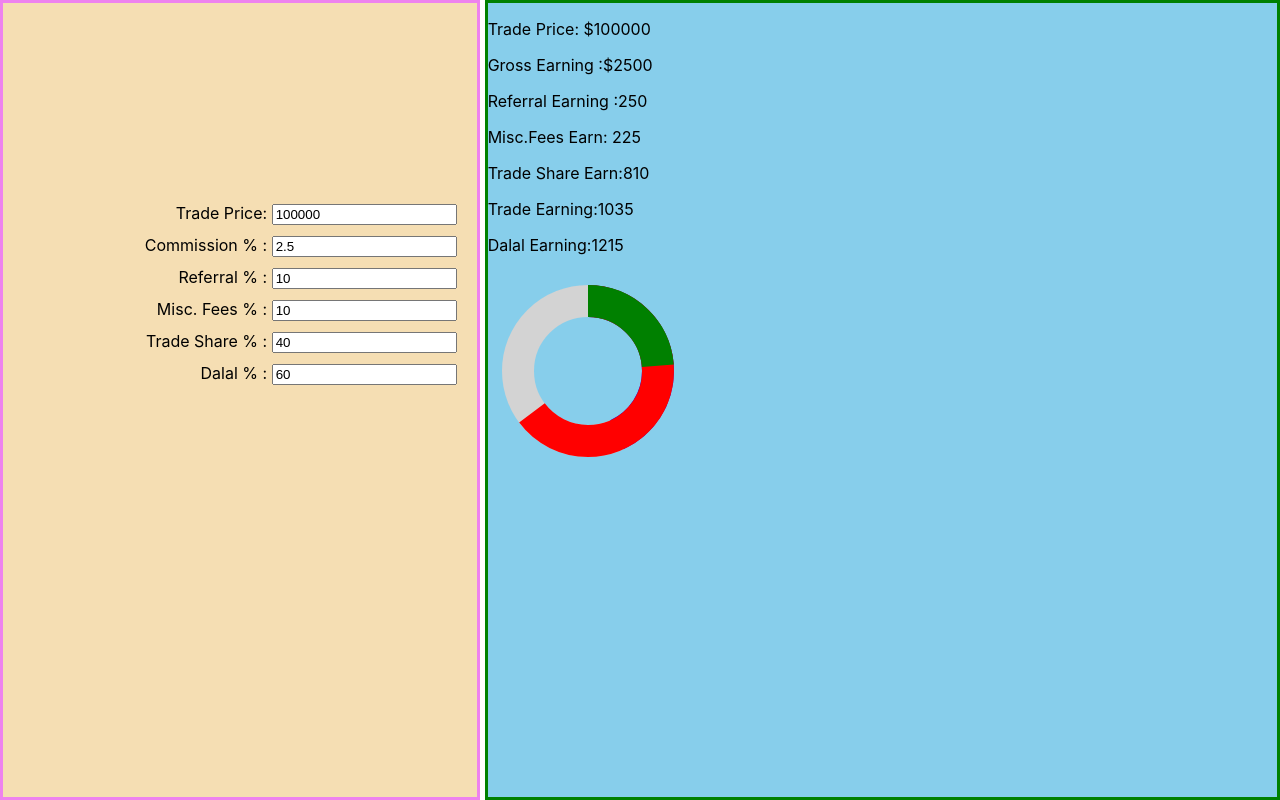
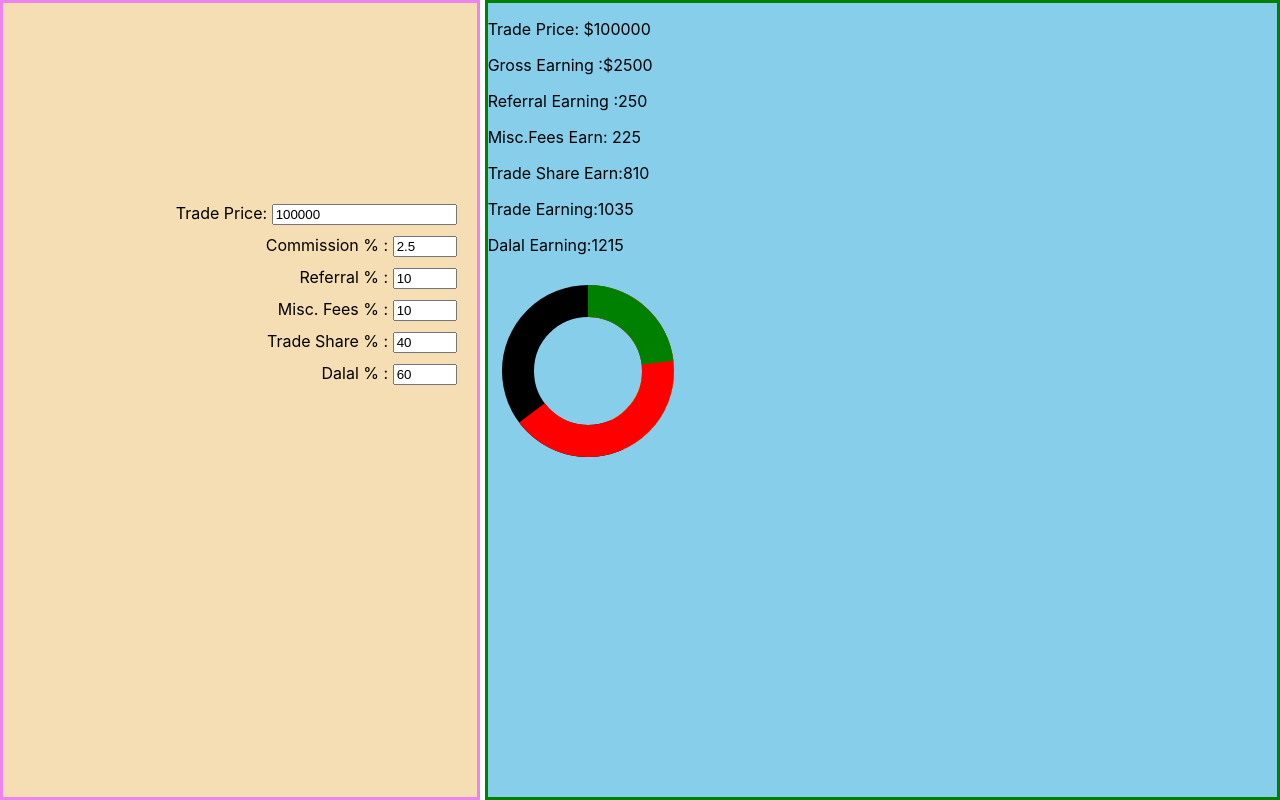
Before and after one commit to dbsmandal/CircularSlider, a React (Create React App) app: page / in a window 1280 px wide. Built offline with nearby package versions, Linux system fonts and the light colour scheme.

Commit message:
before experiment

```diff
--- a/src/App.js
+++ b/src/App.js
@@ -32,10 +32,12 @@
   }
   const handleTradeShares = (e) => {
     setTradeShare(e.target.value);
-    setDalalEarnings(100-parseInt(e.target.value))
+    setDalalEarnings(100 - parseInt(e.target.value))
   }
   const handleDalalEarn = (e) => {
     setDalalEarnings(e.target.value);
+    setTradeShare(100 - parseInt(e.target.value))
+
   }
 
 
@@ -77,27 +79,27 @@
         <div className="input-div">
           <div className="child">
             <label >Trade Price: </label>
-            <input type="number" onChange={handleTradePrice} id="trade" value={tradePrice} placeholder='Enter Number' />
+            <input type="number" onChange={handleTradePrice} id="trade" min="0" value={tradePrice} placeholder='Enter Number' />
           </div>
           <div className="child">
             <label >Commission % : </label>
-            <input type="number" id="commision" onChange={handleCommission} value={commission} placeholder='Enter Number' />
+            <input type="number" id="commision" min="0" max="100" onChange={handleCommission} value={commission} placeholder='Enter Number' />
           </div>
           <div className="child">
             <label >Referral % : </label>
-            <input type="number" id='referral' onChange={handleReferral} value={referral} placeholder='Enter Number' />
+            <input type="number" id='referral' min="0" max="100" onChange={handleReferral} value={referral} placeholder='Enter Number' />
           </div>
           <div className="child">
             <label >Misc. Fees % : </label>
-            <input type="number" onChange={handleMisc} value={miscFees} placeholder='10' />
+            <input type="number" min="0" max="100" onChange={handleMisc} value={miscFees} placeholder='10' />
           </div>
           <div className="child">
             <label >Trade Share % : </label>
-            <input type="number" onChange={handleTradeShares} value={tradeshare} placeholder='40' />
+            <input type="number" min="0" max="100" onChange={handleTradeShares} value={tradeshare} placeholder='40' />
           </div>
           <div className="child">
             <label >Dalal % : </label>
-            <input type="number" onChange={handleDalalEarn} value={dalalEarnings} placeholder='60' />
+            <input type="number" min="0" max="100" onChange={handleDalalEarn} value={dalalEarnings} placeholder='60' />
           </div>
         </div>
         <div className="output-div">
@@ -108,27 +110,26 @@
           <p>Trade Share Earn:{tradeShareEarn()} </p>
           <p>Trade Earning:{tradeEarn()} </p>
           <p>Dalal Earning:{dalalEarn()} </p>
+          <div className="circle">
 
-          <div className="circle">
-          <div>
-            <svg width="200" height="200">
+            <div>
+              <svg width="200" height="200">
                 <g transform="rotate(-90 100 100)">
-                    <circle r="70" cx="100" cy="100" fill="transparent" stroke="lightgrey" stroke-width="2rem" stroke-dasharray="439.8" stroke-dashoffset="0"></circle>
-                    <circle r="70" cx="100" cy="100" fill="transparent" stroke="blue" stroke-width="2rem" stroke-dasharray="439.8" stroke-dashoffset={referralEarn()}>
-                    </circle>
-                    <circle r="70" cx="100" cy="100" fill="transparent" stroke="red" stroke-width="2rem" stroke-dasharray="439.8" stroke-dashoffset={tradeEarn()}>
-                    <circle r="70" cx="100" cy="100" fill="transparent" stroke="gray" stroke-width="2rem" stroke-dasharray="439.8" stroke-dashoffset={tradeShareEarn()}></circle>
-                    <circle r="70" cx="100" cy="100" fill="transparent" stroke="gray" stroke-width="2rem" stroke-dasharray="439.8" stroke-dashoffset={miscFeesEarn()}>
+                  <circle r="70" cx="100" cy="100" fill="transparent" stroke="black" stroke-width="2rem" stroke-dasharray="439.8" stroke-dashoffset="0"></circle>
 
-                    </circle>
-                    </circle>
-                    <circle r="70" cx="100" cy="100" fill="transparent" stroke="green" stroke-width="2rem" stroke-dasharray="439.8" stroke-dashoffset={dalalEarn()}>
-                    </circle>
+
+                    <circle r="70" cx="100" cy="100" fill="transparent" stroke="Yellow" stroke-width="2rem" stroke-dasharray="439.8" stroke-dashoffset={referralEarn()}></circle>
+
+
+                  <circle r="70" cx="100" cy="100" fill="transparent" stroke="red" stroke-width="2rem" stroke-dasharray="439.8" stroke-dashoffset={tradeEarn()}> </circle>
+
+
+                    <circle r="70" cx="100" cy="100" fill="transparent" stroke="green" stroke-width="2rem" stroke-dasharray="438.8" stroke-dashoffset={dalalEarn()}></circle>
 
                 </g>
                 <text x="50%" y="50%" dominant-baseline="central" text-anchor="middle"></text>
-            </svg>
-        </div>
+              </svg>
+            </div>
           </div>
 
         </div>
```
Also changed, not shown: src/Component/Circle.js (deleted, +0 -23 lines).
